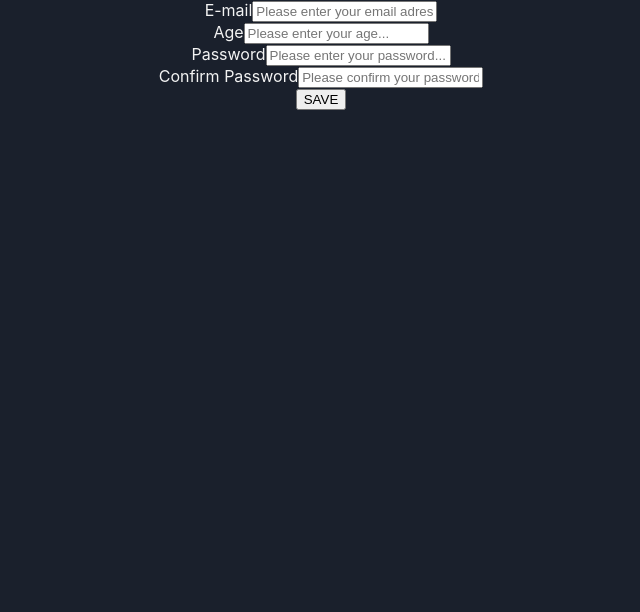
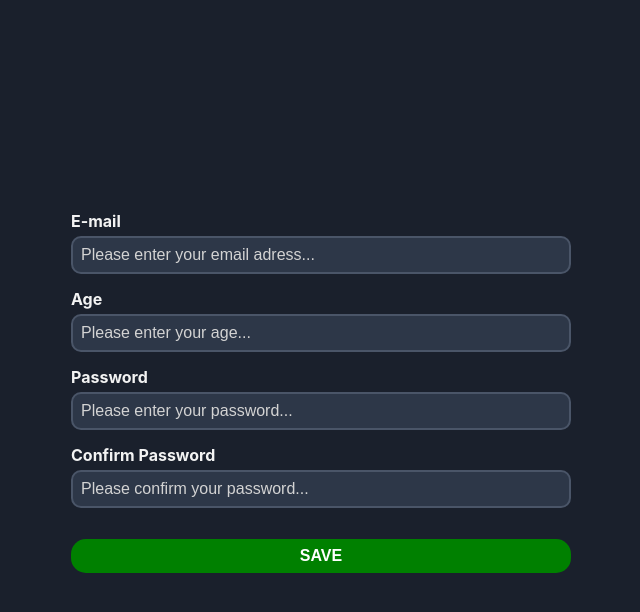
Before and after one commit to furkansylu97/ReactJs_Projects, a React (Vite) app in the folder ReactFormik/: page / in a window 1280 px wide. Shown: the top 612 px of the page, without its empty margins (319-959 px from the left). Built offline with nearby package versions, Linux system fonts and the light colour scheme.

Commit message:
Css edits were performed

```diff
--- a/ReactFormik/src/App.css
+++ b/ReactFormik/src/App.css
@@ -1,3 +1,52 @@
 .App {
-    text-align: center;
-  }
+    display: flex;
+    justify-content: center;
+    height: 100vh;
+    align-items: center;
+}
+
+form {
+    width: 500px;
+}
+
+form label {
+  font-size: 16px;
+  font-weight: bold;
+}
+
+.inputDiv {
+  margin-bottom: 10px;
+}
+
+input {
+  width: 100%;
+  padding: 8px;
+  font-size: 16px;
+  border: 2px solid #4a5568;
+  background-color: #2d3748;
+  color: white;
+  margin: 5px 0px;
+  outline: none;
+  border-radius: 10px;
+}
+
+input::placeholder {
+  color: lightgray;
+}
+
+input:focus {
+  border-color: lightblue;
+}
+
+button {
+  width: 100%;
+  padding: 8px;
+  margin: 16px 0px;
+  background-color: green;
+  color: white;
+  font-size: 16px;
+  font-weight: bold;
+  cursor: pointer;
+  border-radius: 15px;
+  border: none;
+}
--- a/ReactFormik/src/components/GeneralForm.jsx
+++ b/ReactFormik/src/components/GeneralForm.jsx
@@ -15,7 +15,7 @@
 
   return (
     <form>
-        <div>
+        <div className='inputDiv'>
             <label>E-mail</label>
             <input
             type="email"
@@ -24,7 +24,7 @@
             id='email'
             placeholder='Please enter your email adress...' />
         </div>
-        <div>
+        <div className='inputDiv'>
             <label>Age</label>
             <input
             type="number"
@@ -33,7 +33,7 @@
             id='age'
             placeholder='Please enter your age...' />
         </div>
-        <div>
+        <div className='inputDiv'>
             <label>Password</label>
             <input
             type="password"
@@ -42,7 +42,7 @@
             id='password'
             placeholder='Please enter your password...' />
         </div>
-        <div>
+        <div className='inputDiv'>
             <label>Confirm Password</label>
             <input
             type="password"
--- a/ReactFormik/src/index.css
+++ b/ReactFormik/src/index.css
@@ -1,3 +1,9 @@
+*{
+  box-sizing: border-box;
+  margin: 0px;
+  padding: 0px;
+}
+
 body {
   background: #1a202c;
   color: #f3f3f3;
```
Lines whose indentation alone changed are shown as unchanged.
